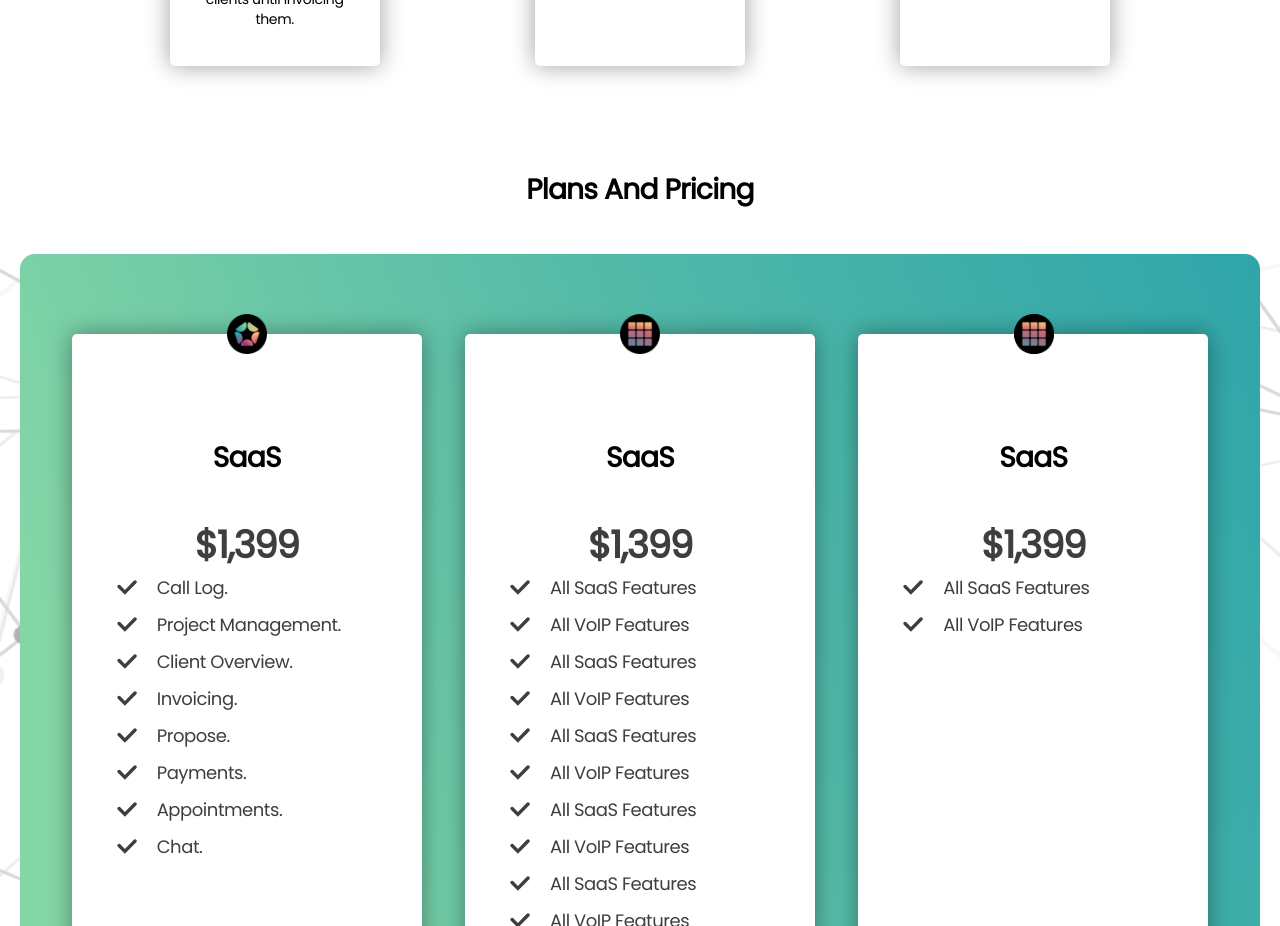
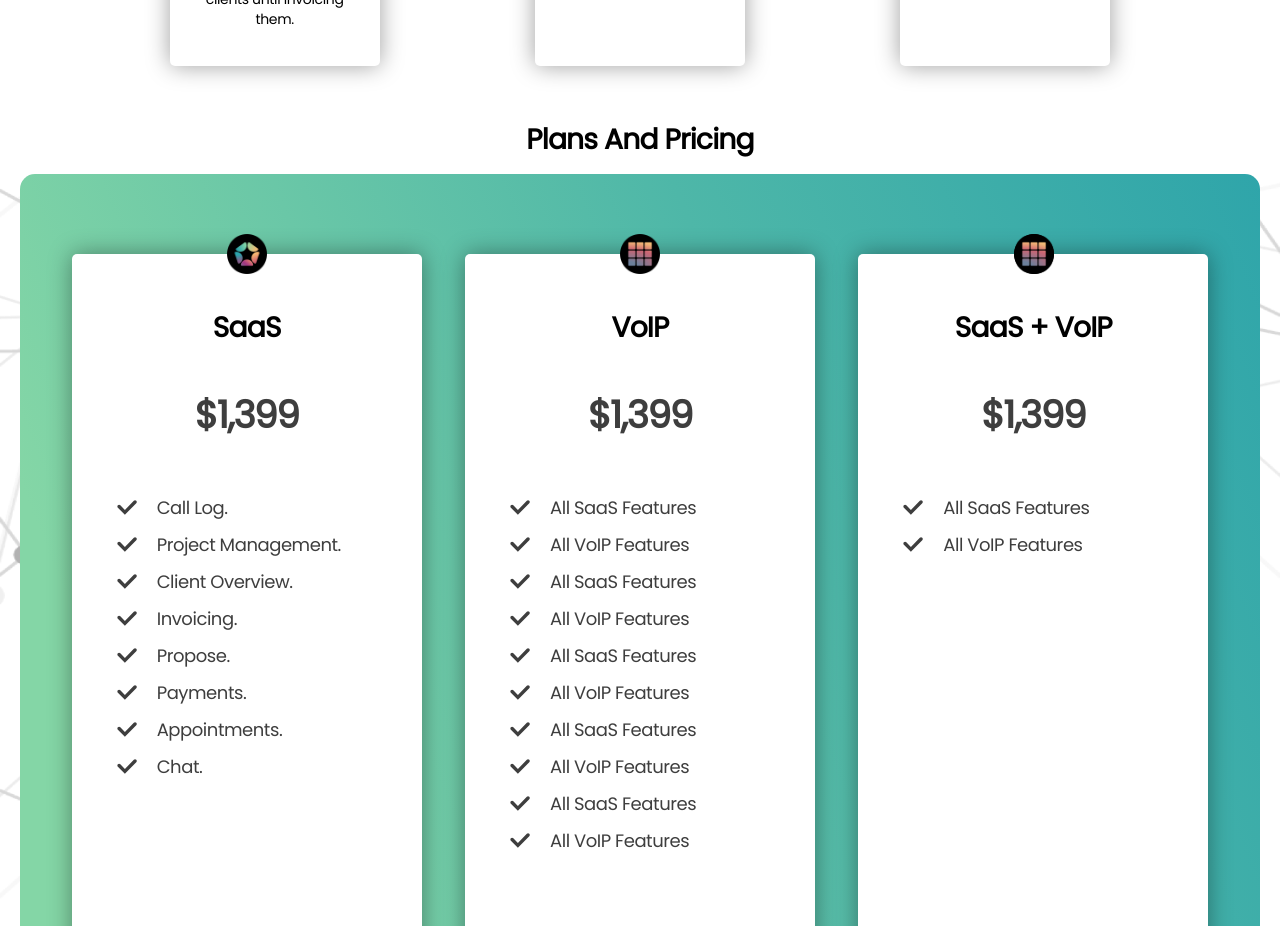
Before and after one commit to rajeshmn47/crudcook-assignment, a React (Create React App) app: page / in a window 1280 px wide. Shown: the part 3100-4026 px from the top of the page. Built offline with nearby package versions, Linux system fonts and the light colour scheme.

Commit message:
fixing padding in plans

```diff
--- a/src/components/plans.js
+++ b/src/components/plans.js
@@ -69,10 +69,9 @@ const Title = styled.h3`
   line-height: 28px;
 
   /* identical to box height */
-  margin: 50px 0;
   text-align: center;
   letter-spacing: -0.025em;
-  margin-top: 100px;
+  margin-top: 50px;
   color: #000000;
 `;
 
@@ -108,7 +107,7 @@ const Price = styled.h3`
   line-height: 47px;
   text-align: center;
   letter-spacing: -0.035em;
-
+margin:50px 0;
   color: #3e3e3e;
 `;
 
@@ -227,7 +226,7 @@ export default function Plans() {
                 <TopIcon src="./toptwo.png" alt="" />
 
                 <Data>
-                  <Title>SaaS</Title>
+                  <Title>VoIP</Title>
                   <Price>$1,399</Price>
                   <Item>
                     <Rightmark src="./rightmark.svg" alt="" />
@@ -278,7 +277,7 @@ export default function Plans() {
                 <TopIcon src="./toptwo.png" alt="" />
 
                 <Data>
-                  <Title>SaaS</Title>
+                  <Title>SaaS + VoIP</Title>
                   <Price>$1,399</Price>
                   <Item>
                     <Rightmark src="./rightmark.svg" alt="" />
```
